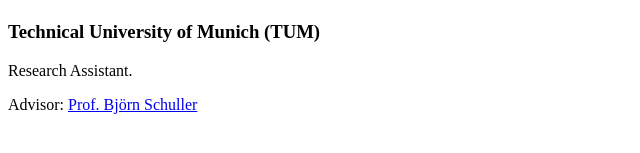
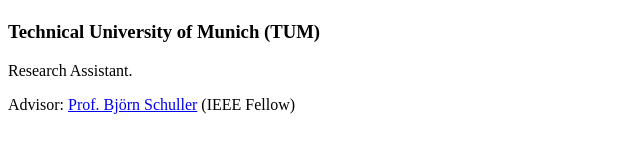
Before and after one commit to JiaqiZhang-Sengoku/JiaqiZhang-Sengoku.github.io, a Jekyll site: the page built from _pages/includes/internships.md, in a window 1280 px wide. Shown: the part 474-627 px from the top of the page, without its empty margins (0-640 px from the left). Built offline with Jekyll 4.4.1, drawn with Linux system fonts in a browser that asks for light colours; our own code applies the rules of GitHub Pages for plain Markdown files.

Commit message:
20260707

```diff
--- a/_pages/includes/internships.md
+++ b/_pages/includes/internships.md
@@ -17,7 +17,7 @@
       <span class="internship-date">Jan. 2026 - Now</span>
       <h3>Technical University of Munich (TUM)</h3>
       <p>Research Assistant.</p>
-      <p class="internship-mentor">Advisor: <a href="https://www.schuller.one/">Prof. Björn Schuller</a></p>
+      <p class="internship-mentor">Advisor: <a href="https://www.schuller.one/">Prof. Björn Schuller</a> (IEEE Fellow)</p>
     </div>
   </div>
 </div>
```
